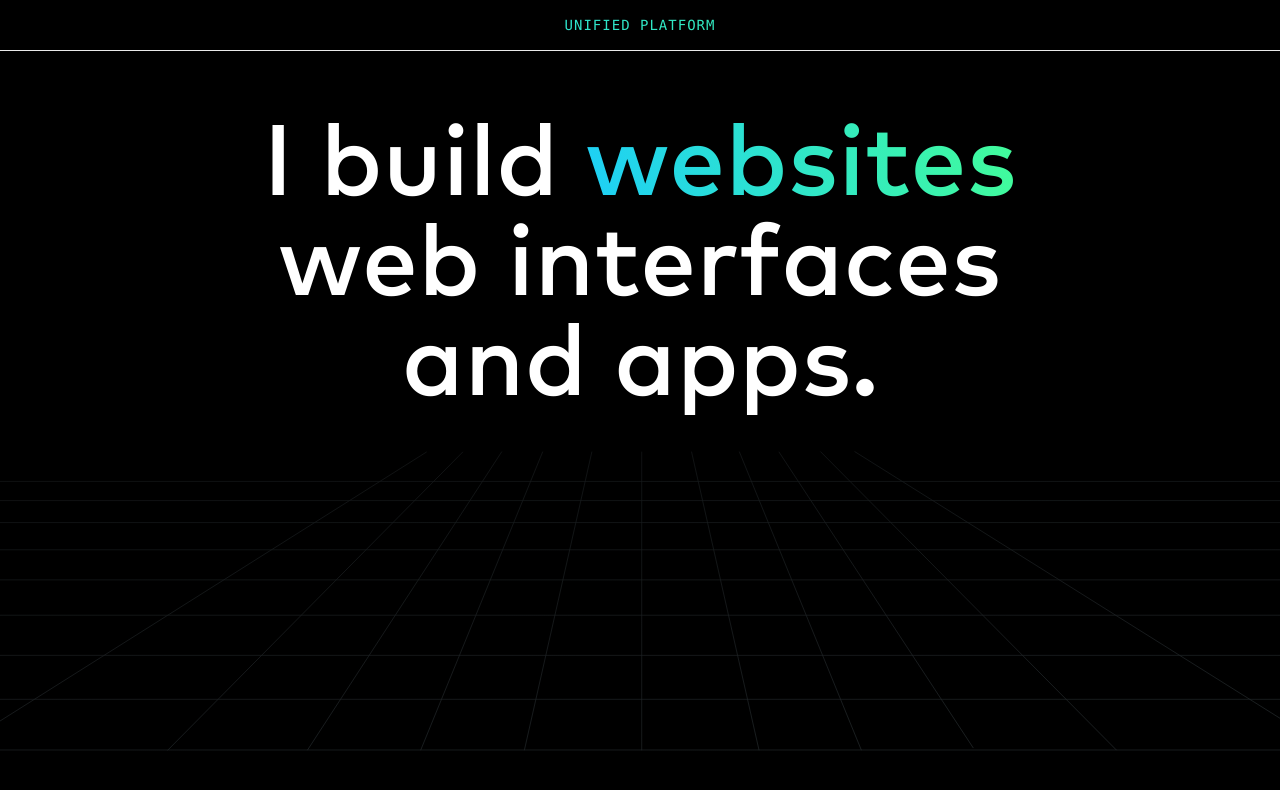
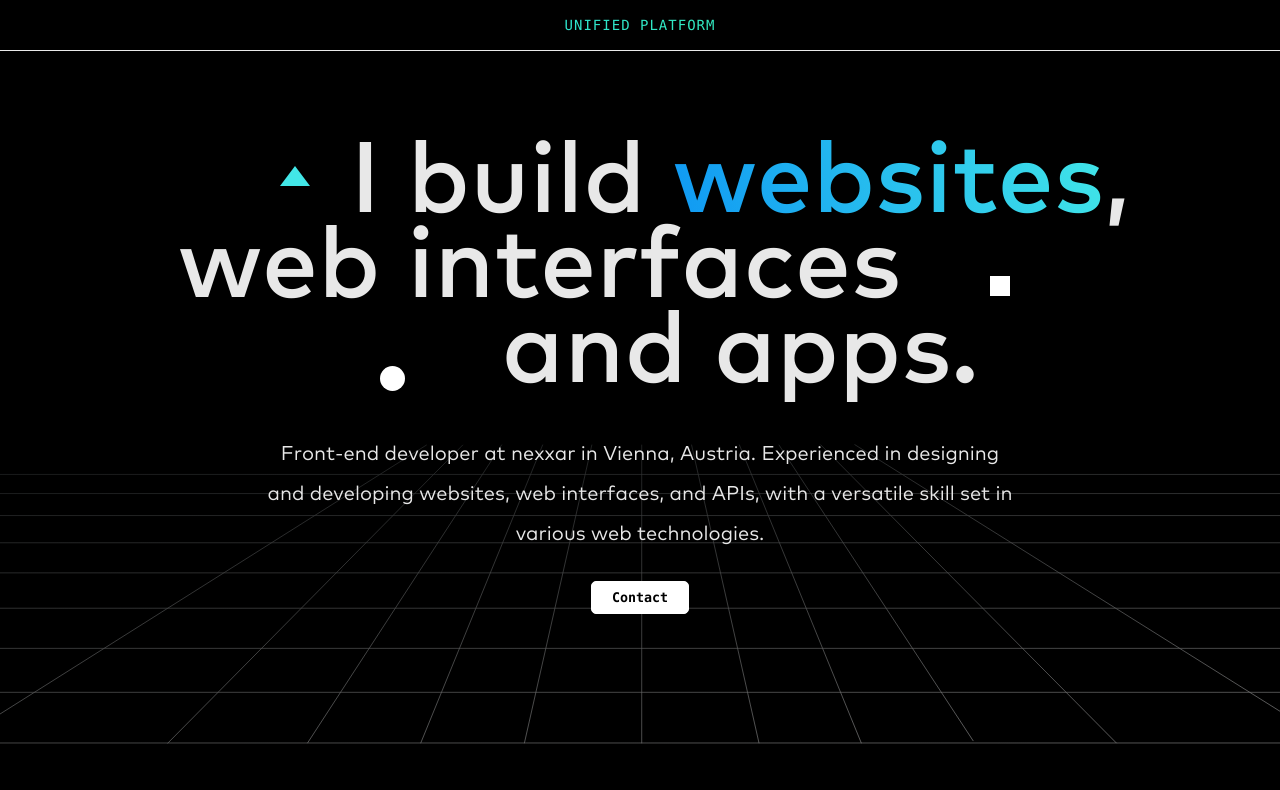
Before and after one commit to nenadmarinkovic/home, a Next.js app: page / in a window 1280 px wide. Shown: the top 790 px of the page. Built offline with nearby package versions, Linux system fonts and the light colour scheme.

Commit message:
add banner styles

```diff
--- a/components/Banner.tsx
+++ b/components/Banner.tsx
@@ -1,4 +1,5 @@
-import React from 'react';
+'use client';
+import React, { useEffect } from 'react';
 
 import styles from '../styles/components/Banner.module.css';
 import Image from 'next/image';
@@ -7,10 +8,28 @@ export default function Banner() {
   return (
     <>
       <div className={styles.banner}>
-        I build <span className={styles.linear}>websites</span>
-        <br /> web interfaces
-        <br />
-        and apps.
+        <h1 className={styles.banner_text}>
+          <span className={styles.banner_text_top}>
+            I build <span className={styles.linear}>websites</span>,{' '}
+          </span>
+          <span className={styles.banner_text_middle}>
+            web interfaces
+          </span>
+          <span className={styles.banner_text_bottom}>
+            {' '}
+            and apps.
+          </span>
+        </h1>
+        <p className={styles.banner_paragraph}>
+          Front-end developer at nexxar in Vienna, Austria.
+          Experienced in designing and developing websites, web
+          interfaces, and APIs, with a versatile skill set in various
+          web technologies.
+        </p>
+        <div className={styles.triangle}></div>
+        <div className={styles.circle}></div>
+        <div className={styles.square}></div>
+        <button className={styles.button}>Contact</button>
       </div>
       <div className={styles.grid}>
         <Image
--- a/styles/components/Banner.module.css
+++ b/styles/components/Banner.module.css
@@ -1,22 +1,113 @@
 .banner {
   position: relative;
-  font-size: 100px;
-  font-weight: 500;
-  line-height: 1;
-  margin-top: 50px;
+  margin-top: 75px;
   color: var(--color-white);
   text-align: center;
   z-index: 1;
+  color: #e8e8e8;
+
+  & .banner_text {
+    font-size: 100px;
+    font-weight: 500;
+    line-height: 0.85;
+  }
+
+  & .banner_text_top {
+    position: relative;
+    display: block;
+    left: 100px;
+  }
+
+  & .banner_text_middle {
+    position: relative;
+    display: block;
+    right: 100px;
+  }
+
+  & .banner_text_bottom {
+    position: relative;
+    display: block;
+    left: 100px;
+  }
+
+  & .banner_paragraph {
+    font-size: 20px;
+    line-height: 2;
+    max-width: 750px;
+    width: 100%;
+    margin: 0 auto;
+    padding-top: 50px;
+  }
+
+  & .triangle {
+    position: absolute;
+    left: 30px;
+    top: 40px;
+    width: 0;
+    height: 0;
+    border-left: 15px solid transparent;
+    border-right: 15px solid transparent;
+    border-bottom: 20px solid #42e7e8;
+    transform-origin: center center;
+  }
+
+  & .circle {
+    position: absolute;
+    top: 240px;
+    left: 130px;
+    width: 25px;
+    height: 25px;
+    background-color: #fff;
+    border-radius: 50%;
+  }
+
+  & .square {
+    position: absolute;
+    top: 150px;
+    right: 20px;
+    width: 20px;
+    height: 20px;
+    background-color: #fff;
+  }
+}
+
+@media screen and (max-width: 1024px) {
+  .banner {
+    & .banner_text {
+      font-size: 70px;
+    }
+  }
 }
 
 @media screen and (max-width: 768px) {
   .banner {
-    font-size: 40px;
+    & .banner_text {
+      font-size: 40px;
+    }
   }
 }
 
+.button {
+  margin-top: 30px;
+  border: 1px solid #fff;
+  padding: 8px 20px;
+  background-color: #fff;
+  color: black;
+  border-radius: 5px;
+  transition: 0.5s;
+  font-weight: bold;
+  cursor: pointer;
+  font-family: var(--font-mono);
+}
+
+.button:hover {
+  border-color: #ddd;
+  background-color: #ddd;
+  color: black;
+}
+
 .linear {
-  background: linear-gradient(75deg, #1dcff7, #43fe97);
+  background: var(--linear-gradient);
   background-clip: text;
   -webkit-background-clip: text;
   -webkit-text-fill-color: transparent;
@@ -24,7 +115,7 @@
 
 .grid {
   position: relative;
-  margin-top: 50px;
+  top: -170px;
   width: 100%;
   height: 300px;
   z-index: 0;
--- a/styles/globals.css
+++ b/styles/globals.css
@@ -9,6 +9,8 @@
 
   --color-white: #fff;
   --color-black: #000;
+
+  --linear-gradient: linear-gradient(75deg, #0f98f3, #42e7e8);
 }
 
 * {
@@ -29,3 +31,17 @@ a {
   color: inherit;
   text-decoration: none;
 }
+
+#doodle {
+  stroke-dasharray: 540;
+  animation: reveal 10s linear;
+}
+
+@keyframes reveal {
+  0% {
+    stroke-dashoffset: 540;
+  }
+  100% {
+    stroke-dashoffset: 0;
+  }
+}
```
Also changed, not shown: package.json (+4 -4 lines), public/grid.svg.
